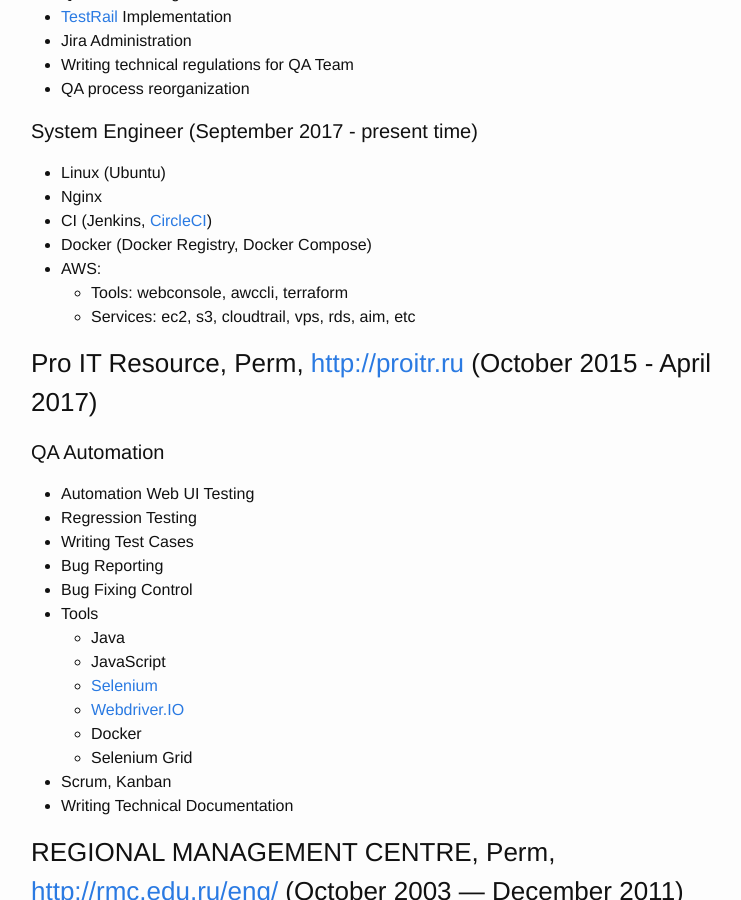
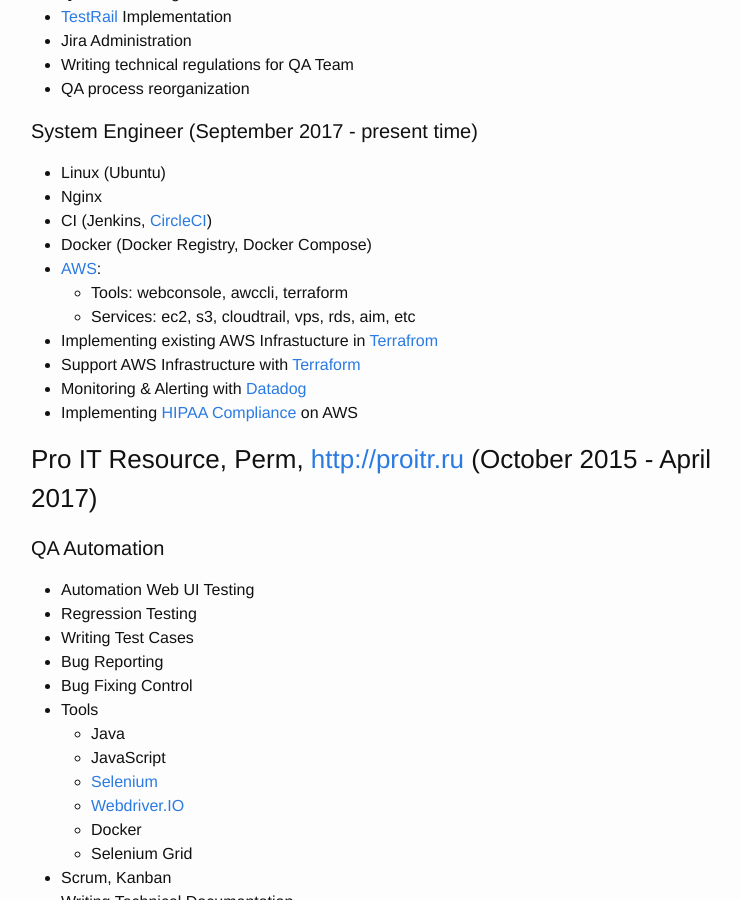
Before and after one commit to demshin/demsh.in, a Jekyll site: the page built from about.md, in a window 1280 px wide and 900 px high, scrolled down 474 px. Shown: the whole window, without its empty margins (239-980 px from the left). Built offline with Jekyll 4.4.1, drawn with Linux system fonts in a browser that asks for light colours.

Commit message:
update resume

```diff
--- a/about.md
+++ b/about.md
@@ -29,9 +29,13 @@ web: <https://demshin.github.io>
 - Nginx
 - CI (Jenkins, [CircleCI](https://circleci.com))
 - Docker (Docker Registry, Docker Compose)
-- AWS:
+- [AWS](https://aws.amazon.com):
   - Tools: webconsole, awccli, terraform
   - Services: ec2, s3, cloudtrail, vps, rds, aim, etc
+- Implementing existing AWS Infrastucture in [Terrafrom](https://www.terraform.io)
+- Support AWS Infrastructure with [Terraform](https://www.terraform.io)
+- Monitoring & Alerting with [Datadog](https://www.datadoghq.com)
+- Implementing [HIPAA Compliance](https://en.wikipedia.org/wiki/Health_Insurance_Portability_and_Accountability_Act) on AWS
 
 ### Pro IT Resource, Perm, <http://proitr.ru> (October 2015 - April 2017)
 
```
